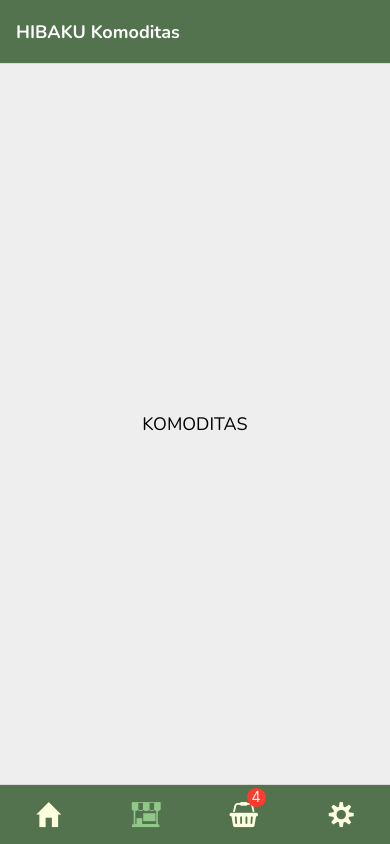
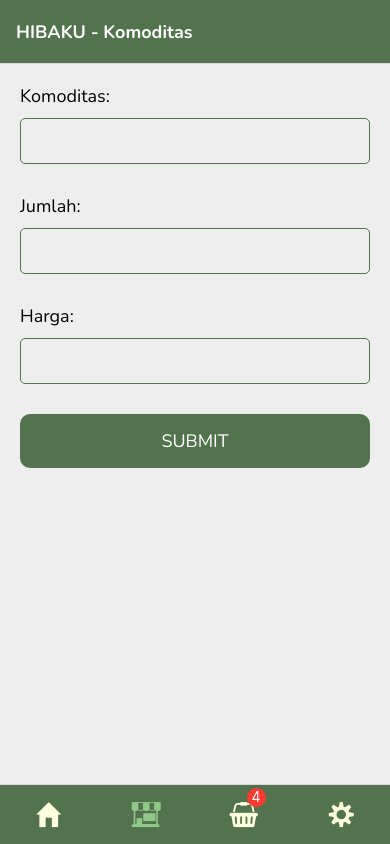
Before and after one commit to gideongurning31/mobile-hibaku, a React Native app: screen /Commodity in a window 390 px wide. Built offline with nearby package versions, Linux system fonts and the light colour scheme.

Commit message:
Initial form component

```diff
--- a/package.json
+++ b/package.json
@@ -15,6 +15,7 @@
     "expo-app-loading": "^1.1.2",
     "expo-font": "~9.2.1",
     "expo-status-bar": "~1.0.4",
+    "formik": "^2.2.9",
     "react": "16.13.1",
     "react-dom": "16.13.1",
     "react-native": "https://github.com/expo/react-native/archive/sdk-42.0.0.tar.gz",
--- a/routes/NavMenu.js
+++ b/routes/NavMenu.js
@@ -21,7 +21,7 @@ function Navigator() {
     >
       <Tab.Screen name="Home" component={HomeScreen} options={tabOptions('Beranda')} />
       <Tab.Screen name="Commodity" component={CommodityScreen} options={tabOptions('Komoditas')} />
-      <Tab.Screen name="Transaction" component={TransactionScreen} options={tabOptions('Transaction', 4)} />
+      <Tab.Screen name="Transaction" component={TransactionScreen} options={tabOptions('Transaksi', 4)} />
       <Tab.Screen name="Settings" component={SettingsScreen} options={tabOptions('Pengaturan')} />
     </Tab.Navigator>
   );
--- a/routes/NavOptions.js
+++ b/routes/NavOptions.js
@@ -8,7 +8,7 @@ export const routeIcon = {
 };
 
 export const tabOptions = (menuTitle, badge) => {
-  let options = { ...navBarStyles, title: 'HIBAKU '.concat(menuTitle) };
+  let options = { ...navBarStyles, title: 'HIBAKU - '.concat(menuTitle) };
   if (badge && parseInt(badge) > 0) {
     options['tabBarBadge'] = parseInt(badge);
   }
--- a/screens/CommodityScreen.js
+++ b/screens/CommodityScreen.js
@@ -1,13 +1,71 @@
 import * as React from 'react';
-import { Text, View } from 'react-native';
-import { globalStyles } from '../styles/global';
+import { StyleSheet, View, Text, TextInput, TouchableOpacity, TouchableWithoutFeedback, Keyboard } from 'react-native';
+import { globalStyles, palette } from '../styles/global';
+import { Formik } from 'formik';
+
+const form = { commodity: '', quantity: '', price: '' };
+const handleSubmit = () => console.log('Handle submit pressed!');
+const submitForm = (values) => console.log(values);
 
 function CommodityScreen() {
   return (
-    <View style={globalStyles.container}>
-      <Text style={globalStyles.defaultText}>KOMODITAS</Text>
-    </View>
+    <TouchableWithoutFeedback onPress={() => Keyboard.dismiss()}>
+      <View style={globalStyles.container}>
+        <Formik initialValues={form} onSubmit={value => submitForm(value)}>
+          {props => (
+            <View style={styles.form}>
+              <View style={styles.inputGroup}>
+                <Text style={styles.labelInput}>Komoditas:</Text>
+                <TextInput style={styles.textInput} value={props.values.commodity} onChangeText={props.handleChange('commodity')}/>
+              </View>
+              <View style={styles.inputGroup}>
+                <Text style={styles.labelInput}>Jumlah:</Text>
+                <TextInput style={styles.textInput} keyboardType="number-pad" value={props.values.quantity} onChangeText={props.handleChange('quantity')}/>
+              </View>
+              <View style={styles.inputGroup}>
+                <Text style={styles.labelInput}>Harga:</Text>
+                <TextInput style={styles.textInput} keyboardType="number-pad" value={props.values.price} onChangeText={props.handleChange('price')}/>
+              </View>
+              <View>
+                <TouchableOpacity style={styles.button} onPress={() => handleSubmit()}>
+                  <Text style={styles.buttonContent}>SUBMIT</Text>
+                </TouchableOpacity>
+              </View>
+            </View>
+          )}
+        </Formik>
+      </View>
+    </TouchableWithoutFeedback>
   );
 }
 
 export default CommodityScreen;
+
+const styles = StyleSheet.create({
+  form: {
+    flex: 1,
+  },
+  inputGroup: {
+    marginVertical: 10,
+  },
+  labelInput: { ...globalStyles.defaultText, marginVertical: 10 },
+  textInput: {
+    ...globalStyles.defaultText,
+    borderColor: palette.dark1,
+    borderRadius: 5,
+    borderWidth: 1,
+    padding: 10,
+    width: 350,
+  },
+  button: {
+    backgroundColor: palette.dark1,
+    borderRadius: 10,
+    marginVertical: 20,
+    padding: 15,
+    alignItems: 'center',
+  },
+  buttonContent: {
+    ...globalStyles.defaultText,
+    color: '#FFF',
+  },
+});
--- a/screens/TransactionScreen.js
+++ b/screens/TransactionScreen.js
@@ -1,10 +1,10 @@
 import React, { useState } from 'react';
-import { StyleSheet, Text, View, Modal } from 'react-native';
 import Fontisto from '@expo/vector-icons/Fontisto';
+import { StyleSheet, View, Text, Modal } from 'react-native';
 import { globalStyles, palette } from '../styles/global';
 
 function TransactionScreen() {
-  const [modalOpen, setModalOpen] = useState(true);
+  const [modalOpen, setModalOpen] = useState(false);
 
   return (
     <View style={globalStyles.container}>
```
